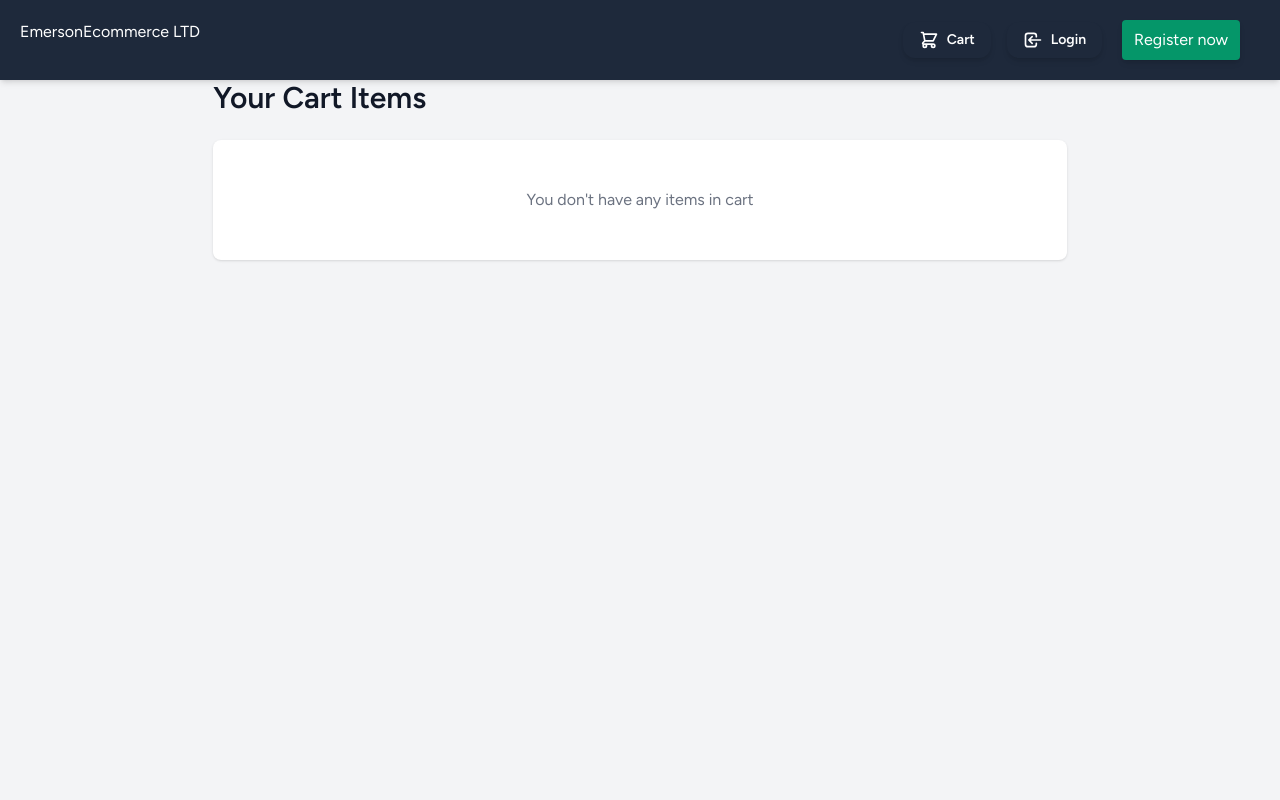
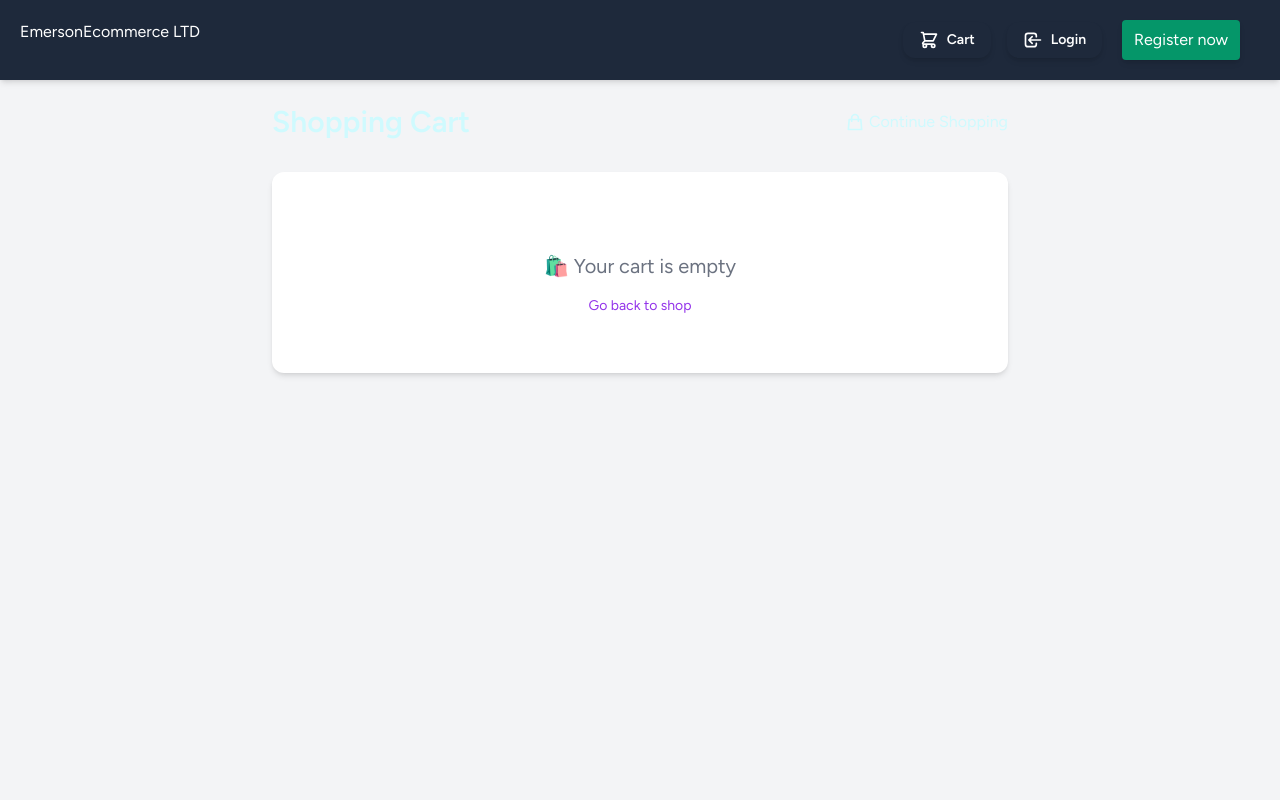
Before and after one commit to EmersonHdz/ecommerce-laravel-vuejs, a Laravel app: page /cart in a window 1280 px wide. Run offline with Laravel 10, Linux system fonts and the light colour scheme; data comes from the database, SQL or seed files in the repository; style sheets or scripts are compiled from the project's sources; some libraries are stand-ins or nearby versions.

Commit message:
cart page UI

```diff
--- a/backend-ecommerce-laravel/resources/views/cart/index.blade.php
+++ b/backend-ecommerce-laravel/resources/views/cart/index.blade.php
@@ -1,9 +1,19 @@
 
 
 <x-app-layout>
-    <div class="container lg:w-2/3 xl:w-2/3 mx-auto">
-        <h1 class="text-3xl font-bold mb-6">Your Cart Items</h1>
-        <div x-data="{
+    <div class="max-w-3xl mx-auto px-4 py-6">
+        <div class="flex items-center justify-between mb-8">
+            <h1 class="text-3xl font-bold text-cyan-100">Shopping Cart</h1>
+            <a href="{{ route('home') }}" class="flex items-center rounded">
+                <svg xmlns="http://www.w3.org/2000/svg" class="h-5 w-5 mr-1 text-cyan-100 hover:text-cyan-300" fill="none" viewBox="0 0 24 24" stroke="currentColor">
+                    <path stroke-linecap="round" stroke-linejoin="round" stroke-width="2" d="M16 11V7a4 4 0 00-8 0v4M5 9h14l1 12H4L5 9z" />
+                </svg>
+               <span class="text-cyan-100 hover:text-cyan-300"> Continue Shopping</span>
+            </a>
+        </div>
+
+        <div
+            x-data="{
                 cartItems: {{
                     json_encode(
                         $products->map(fn($product) => [
@@ -20,53 +30,72 @@
                     )
                 }},
                 get cartTotal() {
-                return this.cartItems.reduce((accum, next) => accum + next.price * next.quantity, 0).toFixed(2)
+                    return this.cartItems.reduce((sum, item) => sum + item.price * item.quantity, 0).toFixed(2)
                 },
-        }" class="bg-white p-4 rounded-lg shadow">
-            <!-- Product Items -->
+            }"
+            class="bg-white rounded-xl shadow-md p-4 space-y-6">
+
+            <!-- If items exist -->
             <template x-if="cartItems.length">
-                <div >
+                <div class="space-y-6">
                     <template x-for="product in cartItems" :key="product.id">
-                        <div x-data="productItem(product)">
-                            <div class="w-full flex flex-col sm:flex-row items-center gap-4 flex-1">
-                                <a :href="product.href" class="w-36 h-32 flex items-center justify-center overflow-hidden">
-                                    <img :src="product.image" class="object-cover" alt="" />
+                        <div x-data="productItem(product)" class="flex flex-col sm:flex-row items-center gap-4 border-b pb-4">
+                            <!-- Product Image -->
+                            <a :href="product.href" class="w-full sm:w-32 h-32 bg-gray-100 rounded-lg flex items-center justify-center overflow-hidden">
+                                <img :src="product.image" class="object-cover w-full h-full" alt="Product image">
                             </a>
-                                <div class="flex flex-col justify-between flex-1">
-                                    <div class="flex justify-between mb-3">
-                                        <h3 x-text="product.title"></h3>
-                                        <span class="text-lg font-semibold">
-                                            $<span x-text="product.price"></span>
+
+                            <!-- Product Info -->
+                            <div class="flex-1 w-full space-y-2">
+                                <div class="flex justify-between items-start">
+                                    <h3 class="text-lg font-medium text-gray-800" x-text="product.title"></h3>
+                                    <span class="text-purple-700 font-semibold text-base sm:text-lg">
+                                        £<span x-text="product.price"></span>
                                     </span>
                                 </div>
-                                    <div class="flex justify-between items-center">
-                                        <div class="flex items-center">
-                                            Qty:
-                                            <input type="number" min="1" x-model.number="product.quantity"
+
+                                <div class="flex flex-wrap items-center justify-between gap-3 w-full">
+                                    <!-- Quantity input -->
+                                    <div class="flex items-center gap-2">
+                                        <span class="text-sm text-gray-500">Quantity:</span>
+                                        <input
+                                            type="number"
+                                            min="1"
+                                            x-model.number="product.quantity"
                                             @change="changeQuantity(product)"
-                                                class="ml-3 py-1 border-gray-200 focus:border-purple-600 focus:ring-purple-600 w-16" />
+                                            class="w-20 px-2 py-1 rounded border border-gray-300 focus:outline-none focus:ring focus:ring-purple-400"
+                                        />
                                     </div>
-                                        <a href="#" @click.prevent="removeItemFromCart(product)"
-                                            class="text-purple-600 hover:text-purple-500">Remove</a>
+
+                                    <!-- Remove button with SVG icon -->
+                                    <button
+                                        @click.prevent="removeItemFromCart(product)"
+                                        class="inline-flex items-center gap-2 px-3 py-1.5 text-sm font-medium text-red-600 bg-red-100 hover:bg-red-200 hover:text-red-700 rounded-lg transition duration-150 ease-in-out"
+                                    >
+
+                                        Remove
+                                    </button>
                                 </div>
+
+
+
                             </div>
-                            </div>
-                            <hr class="my-5" />
                         </div>
                     </template>
 
-                    <div class="border-t border-gray-300 pt-4">
-                        <div class="flex justify-between">
-                            <span class="font-semibold">Subtotal</span>
-                            <span class="text-xl" x-text="`$${cartTotal}`"></span>
+                    <!-- Totals and Checkout -->
+                    <div class="border-t pt-4">
+                        <div class="flex justify-between items-center mb-2">
+                            <span class="text-lg font-semibold">Subtotal</span>
+                            <span class="text-lg font-bold text-gray-700" x-text="`$${cartTotal}`"></span>
                         </div>
-                        <p class="text-gray-500 mb-6">
+                        <p class="text-sm text-gray-500 mb-4">
                             Shipping and taxes calculated at checkout.
                         </p>
 
                         <form action="#" method="POST">
                             @csrf
-                            <button type="submit" class="btn-primary w-full py-3 text-lg">
+                            <button type="submit" class="w-full bg-purple-600 hover:bg-purple-700 text-white font-medium py-3 rounded-lg text-lg transition">
                                 Proceed to Checkout
                             </button>
                         </form>
@@ -74,13 +103,15 @@
                 </div>
             </template>
 
+            <!-- Empty Cart -->
             <template x-if="!cartItems.length">
-                <div class="text-center py-8 text-gray-500">
-                    You don't have any items in cart
+                <div class="text-center text-gray-500 py-10">
+                    <p class="text-xl">🛍️ Your cart is empty</p>
+                    <a href="{{ route('home') }}" class="mt-4 inline-block text-purple-600 hover:underline text-sm">
+                        Go back to shop
+                    </a>
                 </div>
             </template>
         </div>
     </div>
-
-
 </x-app-layout>
```
Lines whose indentation alone changed are shown as unchanged.
